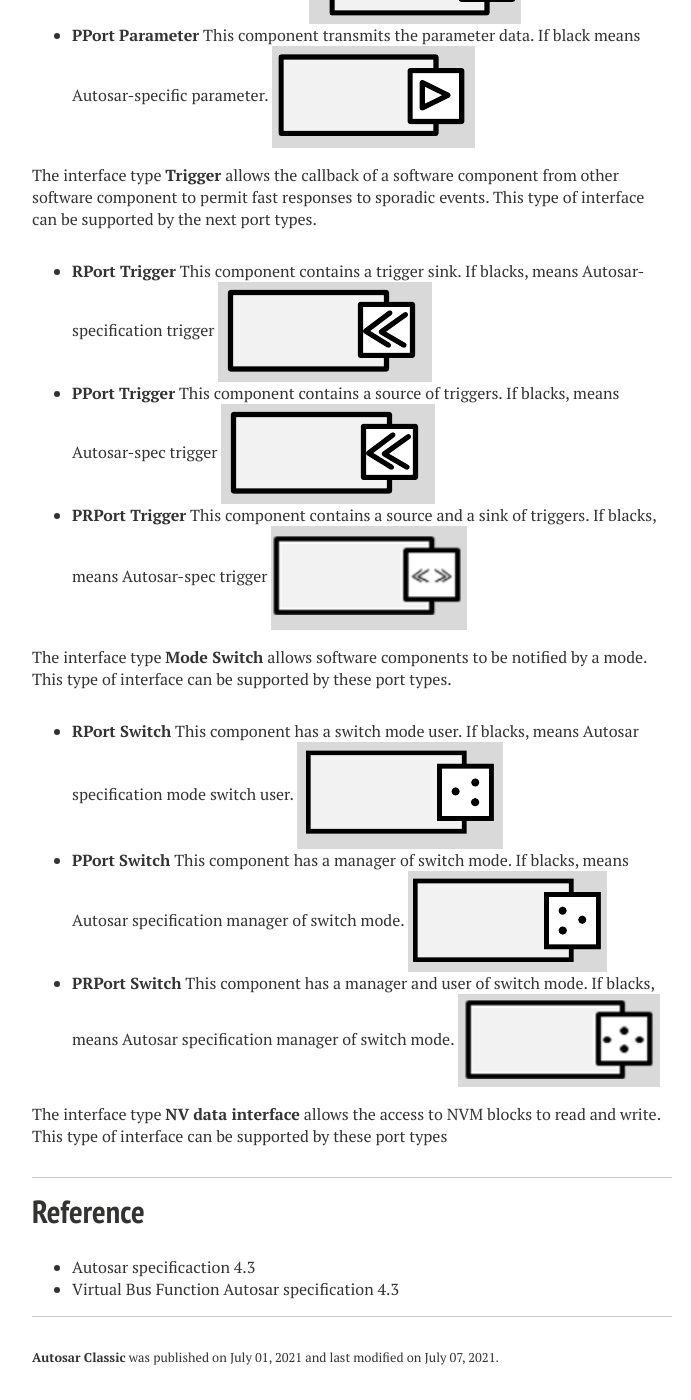
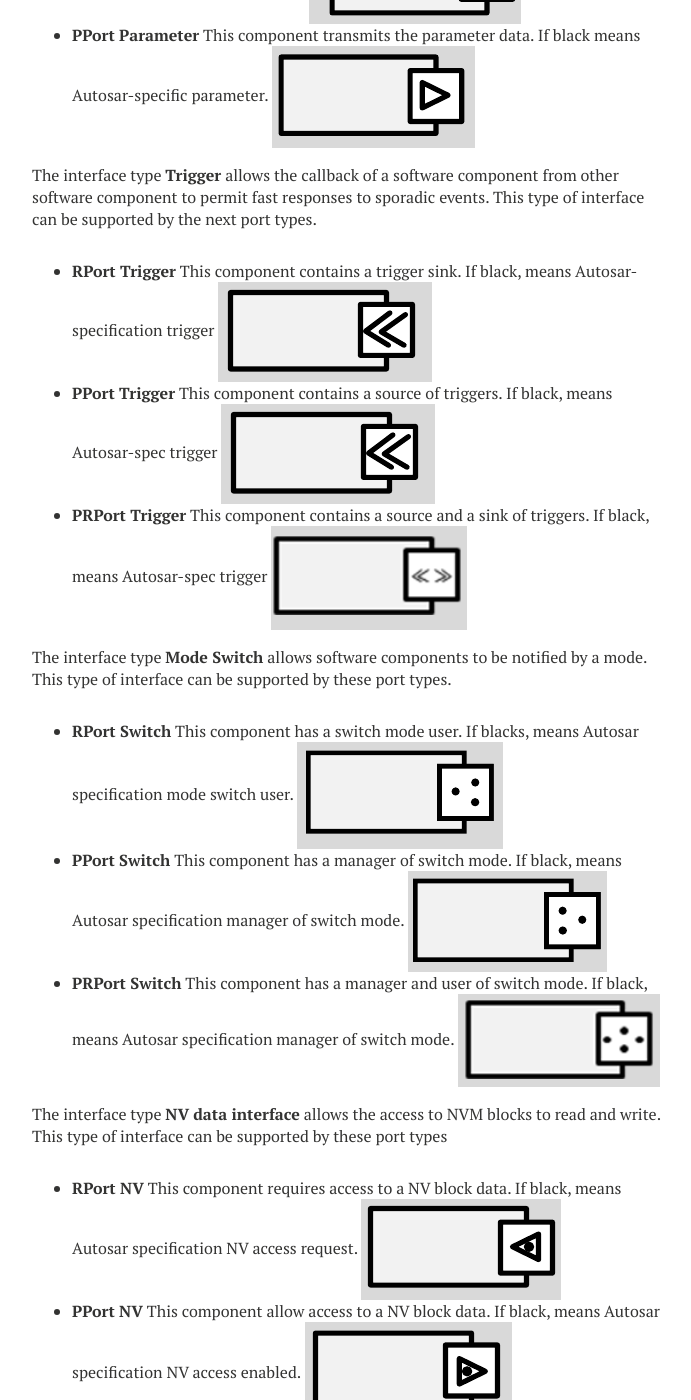
Before and after one commit to CharlieGearsTech/CharlieGearsTech.github.io, a Jekyll site: the page built from _posts/2021-07-01-Autosar_Classic.md, in a window 1280 px wide and 1400 px high, scrolled down 5521 px. Shown: the whole window, without its empty margins (288-979 px from the left). Built offline with Jekyll 4.4.1, drawn with Linux system fonts in a browser that asks for light colours; nearby versions of some CDN libraries; some of the changed text lies outside the part shown.

Commit message:
Classic draft 6

```diff
--- a/_posts/2021-07-01-Autosar_Classic.md
+++ b/_posts/2021-07-01-Autosar_Classic.md
@@ -102,28 +102,32 @@ The interface type of **interface of parameter** allows access to constant data
 ![](https://raw.githubusercontent.com/CharlieGearsTech/CharlieGearsTech.github.io/main/images/PPortParameter.png)
 
 The interface type **Trigger** allows the callback of a software component from other software component to permit fast responses to sporadic events. This type of interface can be supported by the next port types.
-* **RPort Trigger** This component contains a trigger sink. If blacks, means Autosar-specification trigger
+* **RPort Trigger** This component contains a trigger sink. If black, means Autosar-specification trigger
 ![](https://raw.githubusercontent.com/CharlieGearsTech/CharlieGearsTech.github.io/main/images/RPortTrigger.png)
-* **PPort Trigger** This component contains a source of triggers. If blacks, means Autosar-spec trigger
+* **PPort Trigger** This component contains a source of triggers. If black, means Autosar-spec trigger
 ![](https://raw.githubusercontent.com/CharlieGearsTech/CharlieGearsTech.github.io/main/images/RPortTrigger.png)
-* **PRPort Trigger** This component contains a source and a sink of triggers. If blacks, means Autosar-spec trigger
+* **PRPort Trigger** This component contains a source and a sink of triggers. If black, means Autosar-spec trigger
 ![](https://raw.githubusercontent.com/CharlieGearsTech/CharlieGearsTech.github.io/main/images/PRPortTrigger.png)
 
 
 The interface type **Mode Switch** allows software components to be notified by a mode. This type of interface can be supported by these port types.
 * **RPort Switch** This component has a switch mode user. If blacks, means Autosar specification mode switch user.
 ![](https://raw.githubusercontent.com/CharlieGearsTech/CharlieGearsTech.github.io/main/images/RPortSwitch.png)
-* **PPort Switch** This component has a manager of switch mode. If blacks, means Autosar specification manager of switch mode.
+* **PPort Switch** This component has a manager of switch mode. If black, means Autosar specification manager of switch mode.
 ![](https://raw.githubusercontent.com/CharlieGearsTech/CharlieGearsTech.github.io/main/images/PPortSwitch.png)
-* **PRPort Switch** This component has a manager and user of switch mode. If blacks, means Autosar specification manager of switch mode.
+* **PRPort Switch** This component has a manager and user of switch mode. If black, means Autosar specification manager of switch mode.
 ![](https://raw.githubusercontent.com/CharlieGearsTech/CharlieGearsTech.github.io/main/images/PRPortSwitch.png)
 
+The interface type **NV data interface** allows the access to NVM blocks to read and write. This type of interface can be supported by these port types
+* **RPort NV** This component requires access to a NV block data. If black, means Autosar specification NV access request.
+![](https://raw.githubusercontent.com/CharlieGearsTech/CharlieGearsTech.github.io/main/images/RPortNV.png)
+* **PPort NV** This component allow access to a NV block data. If black, means Autosar specification NV access enabled.
+![](https://raw.githubusercontent.com/CharlieGearsTech/CharlieGearsTech.github.io/main/images/PPortNV.png)
+* **PRPort NV** This component allows and requires access to a NV block data. If black, means Autosar specification NV access enabled and request.
+![](https://raw.githubusercontent.com/CharlieGearsTech/CharlieGearsTech.github.io/main/images/PRPortNV.png)
 
-
-The interface type **NV data interface** allows the access to NVM blocks to read and write. This type of interface can be supported by these port types
-* ****
 
 # Reference
 
-* Autosar specificaction 4.3
+* Autosar specification 4.3
 * Virtual Bus Function Autosar specification 4.3
```
Also changed, not shown: other parts of _posts/2021-07-01-Autosar_Classic.md (+2 -2 lines), images/PPortNV.png (added), images/PRPortNV.png (added), images/RPortNV.png (added), 1 other file.
